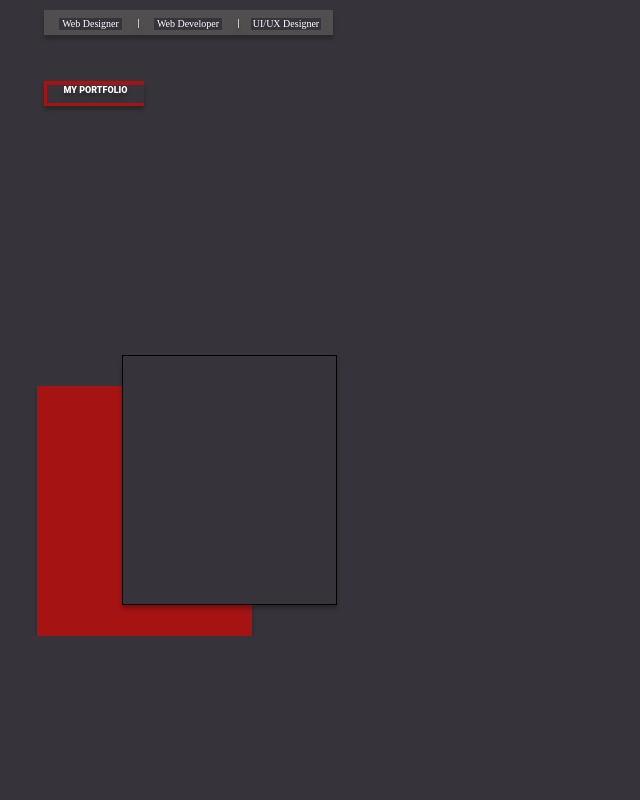
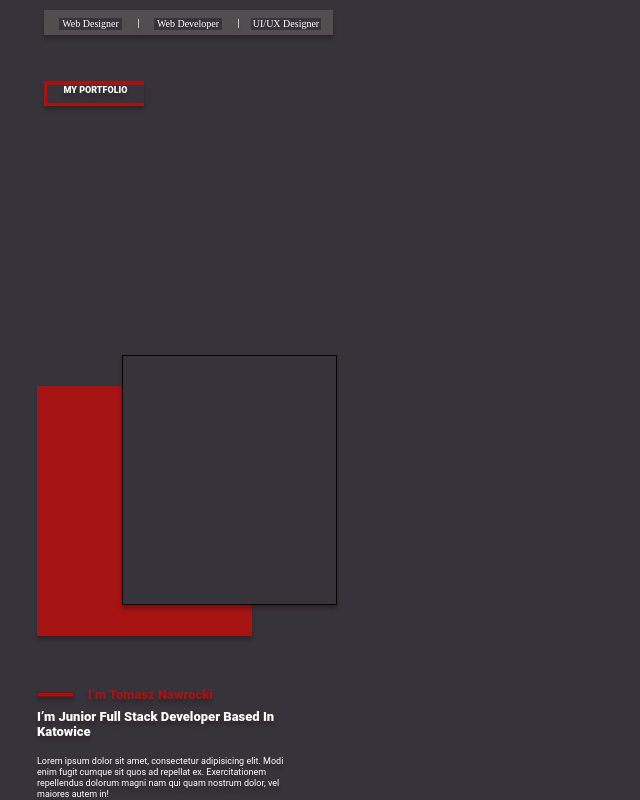
Before and after one commit to NavroO/Portfolio-Application, a React (Create React App) app in the folder portfolio/: page / in a window 1280 px wide. Shown: the part 399-1199 px from the top of the page, without its empty margins (0-640 px from the left). Before the commit the page ends 1035 px from the top, so only its background shows below. Built offline with nearby package versions, Linux system fonts and the light colour scheme.

Commit message:
Small changes

```diff
--- a/portfolio/src/CSS/About.css
+++ b/portfolio/src/CSS/About.css
@@ -24,8 +24,91 @@
     top: 0%;
     bottom: 11.03%;
 
-    /*background: url();*/ /* TODO: ADD PROFILE IMG */
+    /*background: url();*/
+    /* TODO: ADD PROFILE IMG */
     border: 1px solid #000000;
     box-sizing: border-box;
     box-shadow: 0px 4px 4px rgba(0, 0, 0, 0.25);
 }
+
+.History {
+    position: absolute;
+    width: 300px;
+    height: 112px;
+    left: 37px;
+    top: 1079px;
+}
+
+.label {
+    position: absolute;
+    width: 37px;
+    height: 5px;
+    left: 0px;
+    top: 12px;
+
+    background: #A51313;
+    border: 1px solid rgba(0, 0, 0, 0.25);
+    box-shadow: 0px 4px 4px rgba(0, 0, 0, 0.25);
+}
+
+.name {
+    position: absolute;
+    left: 17%;
+    right: 0%;
+    top: 0%;
+    bottom: 74.11%;
+
+    font-family: Roboto;
+    font-style: normal;
+    font-weight: 900;
+    font-size: 13px;
+    line-height: 15px;
+    display: flex;
+    align-items: center;
+
+    color: #A51313;
+
+
+    text-shadow: 0px 4px 4px rgba(0, 0, 0, 0.25);
+}
+
+.desc {
+    position: absolute;
+    left: 0%;
+    right: 13.33%;
+    top: 25.89%;
+    bottom: 48.21%;
+
+    font-family: Roboto;
+    font-style: normal;
+    font-weight: 900;
+    font-size: 13px;
+    line-height: 15px;
+    display: flex;
+    align-items: center;
+
+    color: #FFFFFF;
+
+
+    text-shadow: 0px 4px 4px rgba(0, 0, 0, 0.25);
+}
+
+.lorem {
+    position: absolute;
+    left: 0%;
+    right: 13.33%;
+    top: 74.11%;
+    bottom: 0%;
+
+    font-family: Roboto;
+    font-style: normal;
+    font-weight: normal;
+    font-size: 9px;
+    line-height: 11px;
+    display: flex;
+    align-items: center;
+
+    color: #FFFFFF;
+
+    text-shadow: 0px 4px 4px rgba(0, 0, 0, 0.25);
+}
--- a/portfolio/src/CSS/Welcome.css
+++ b/portfolio/src/CSS/Welcome.css
@@ -61,8 +61,10 @@
     bottom: 0%;
 }
 
-.name {
+span {
+    margin-left: 5px;
     color: #A51313;
+    text-shadow: 0px 4px 4px rgba(0, 0, 0, 0.25);
 }
 
 .Skills {
--- a/portfolio/src/Components/About.js
+++ b/portfolio/src/Components/About.js
@@ -2,16 +2,26 @@ import React, { Component } from 'react';
 import '../CSS/About.css';
 
 
-/* TODO: Render this component under Welcome Component */
+
 class About extends Component {
     render() {
         return (
-            <div className="AboutDiv">
+            <div>
 
                 <div className="Proflie">
                     <div className="redBox"></div>
                     <div className="Profile"></div>
                 </div>
+
+                <div className="History">
+                    <div className="label"></div>
+                    <p className="name">I’m Tomasz Nawrocki</p>
+                    <p className="desc">I’m Junior Full Stack Developer Based In Katowice</p>
+                    <p className="lorem">Lorem ipsum dolor sit amet, consectetur adipisicing elit.
+                    Modi enim fugit cumque sit quos ad repellat ex.
+                    Exercitationem repellendus dolorum magni nam qui quam nostrum dolor, vel maiores autem in!</p>
+                </div>
+
             </div>
         );
     }
--- a/portfolio/src/Components/Welcome.js
+++ b/portfolio/src/Components/Welcome.js
@@ -13,11 +13,11 @@ class Welcome extends Component {
                 <div className="Welcome_Text">
                     <div className="Red_Label"></div>
                     <p className="Text" id="hey">Hey There!</p>
-                    <p className="Text" id="welcome">I’m <p className="name">Tomasz Nawrocki</p></p>
+                    <p className="Text" id="welcome">I’m <span>Tomasz Nawrocki</span></p>
                     <p className="Text" id="city">Based In Katowice</p>
                 </div>
 
-                // TODO: TIP: TRY TO ADD EMPTY DIV WITCH BG THEN U CAN FIX THIS BUGS!
+
 
                 <div className="Skills">
                     <div className="label1"></div>
```
